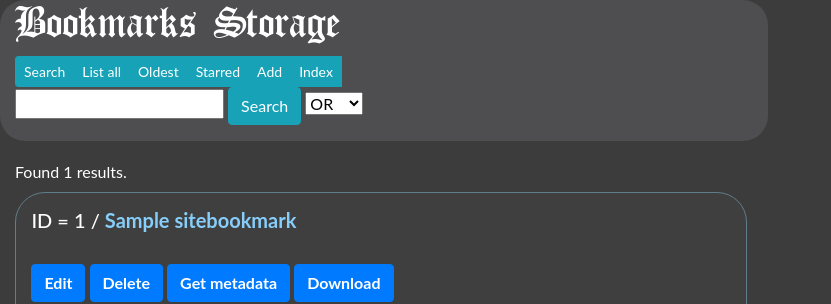
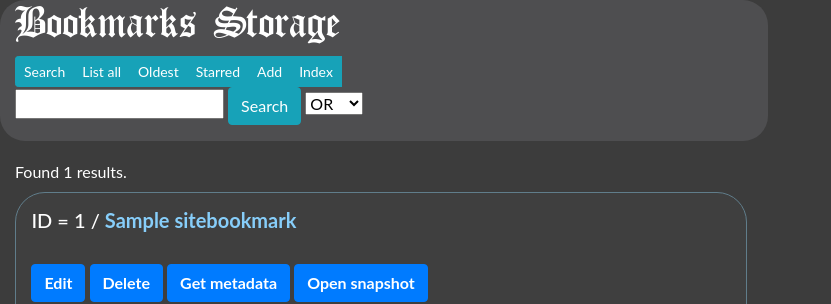
Before and after one commit to caiorss/bookmark-storage-webapp, a Django app: page /items in a window 1280 px wide. Shown: the top 304 px of the page, without its empty margins (0-831 px from the left). Run offline with Django 3.2, Linux system fonts and the light colour scheme; a user stored in the database is signed in; tables that the repository leaves empty hold one stand-in row (values such as "Sample post"); some libraries are stand-ins or nearby versions.

Commit message:
Change template bookmark_list.html.

```diff
--- a/bookmarks/templates/bookmark_list.html
+++ b/bookmarks/templates/bookmark_list.html
@@ -99,9 +99,9 @@
                         href="/items/extract_metadata?id={{ bookmark.id }}&url={{ request.get_full_path | urlencode }}">Get metadata</a>
 
                   {% if bookmark.snapshot_exists %}
-                       <a class="btn btn-primary" target="_blank" title="Download snapshot file" href="/snapshot/file/{{ bookmark.snapshot_file }}" >Download</a>
+                       <a class="btn btn-primary" target="_blank" title="Open file snapshot file" href="/snapshot/file/{{ bookmark.snapshot_file }}">Open snapshot</a>
                   {% else %}
-                       <a class="btn btn-primary" title="Archive snapshot" href="/snapshot/get?id={{ bookmark.id }}&url={{ request.get_full_path | urlencode }}" >Archive</a>
+                       <a class="btn btn-primary" title="Archive snapshot" href="/snapshot/get?id={{ bookmark.id }}&url={{ request.get_full_path | urlencode }}" >Archive snapshot</a>
                   {% endif %}
 
                     {%if bookmark.isDocumentFile %}
```
